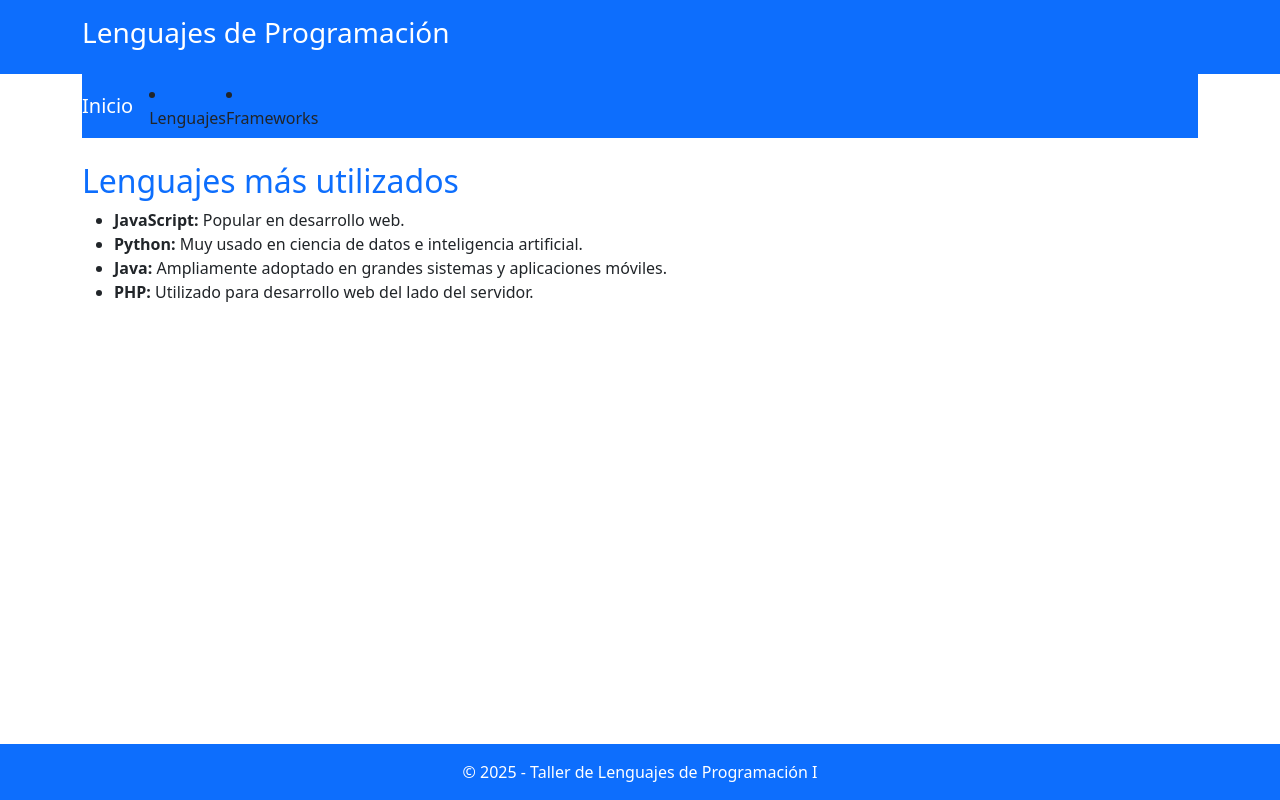
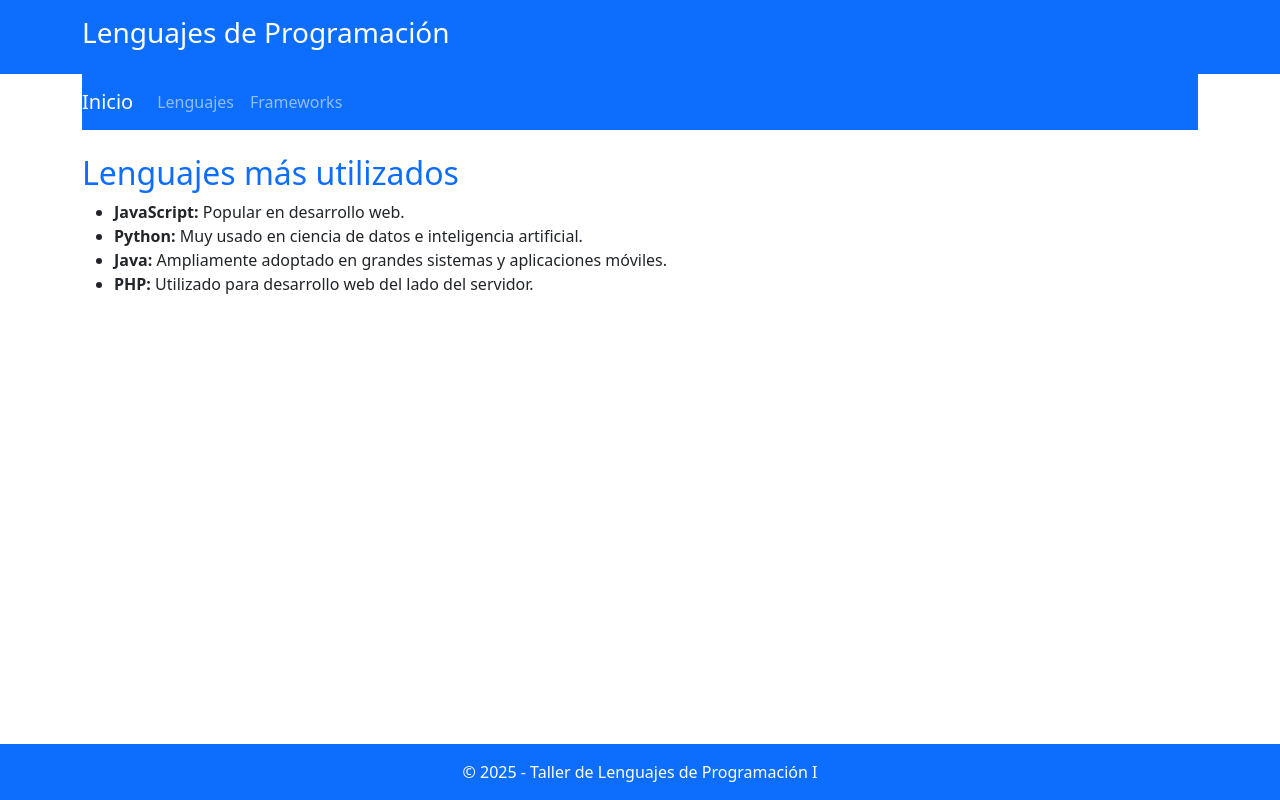
Before and after one commit to Dieggoprg/recuperatorio-primer-parcial-garcia-diego, a plain HTML site: page lenguajes.html in a window 1280 px wide. Drawn offline with nearby package versions, Linux system fonts and the light colour scheme.

Commit message:
SE REAJUSTÓ LA ESTRUCTURA DEL HTML DE LENGUAJES

```diff
--- a/lenguajes.html
+++ b/lenguajes.html
@@ -8,6 +8,7 @@
     <link rel="stylesheet" href="assets/css/lenguajes.css" />
   </head>
   <body class="d-flex flex-column min-vh-100">
+
     <header class="bg-primary text-white p-3">
       <div class="container">
         <h1 class="h3">Lenguajes de Programación</h1>
@@ -19,17 +20,19 @@
         <a class="navbar-brand" href="index.html">Inicio</a>
         <div class="collapse navbar-collapse">
           <ul class="navbar-nav">
-          </ul>
-          <li class="nav-item">
-            <a class="nav-link" href="lenguajes.html">Lenguajes</a>
-          </li>
-          <li class="nav-item"><a class="nav-link" href="frameworks.html">Frameworks</a></li>
+            <li class="nav-item">
+              <a class="nav-link" href="lenguajes.html">Lenguajes</a>
+            </li>
+            <li class="nav-item">
+              <a class="nav-link" href="frameworks.html">Frameworks</a>
+            </li>
+         </ul>
         </div>
       </nav>
     </div>
 
-    <section>
     <main class="container py-4">
+     <section>
         <h2>Lenguajes más utilizados</h2>
         <ul>
           <li><strong>JavaScript:</strong> Popular en desarrollo web.</li>
```
